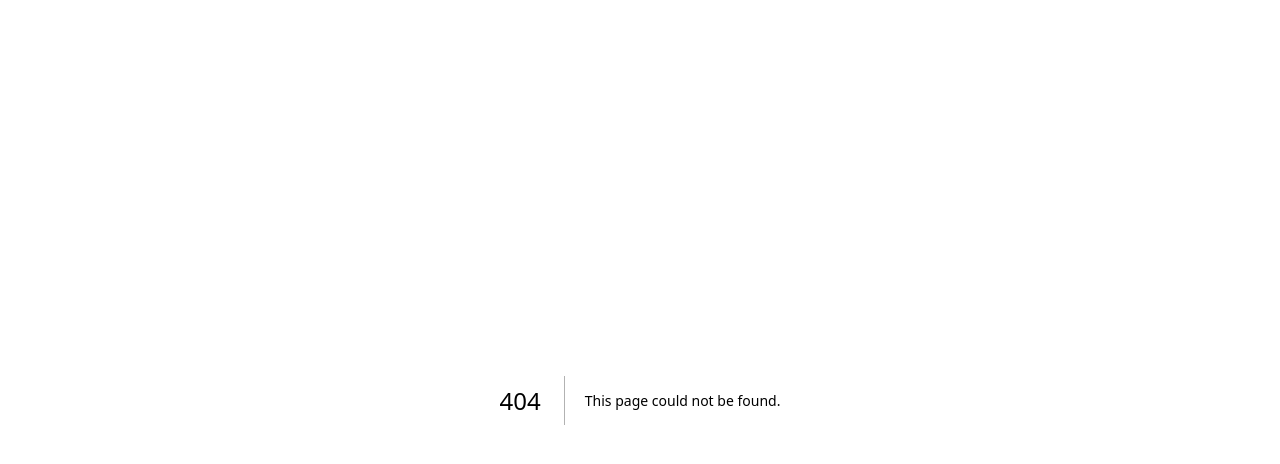
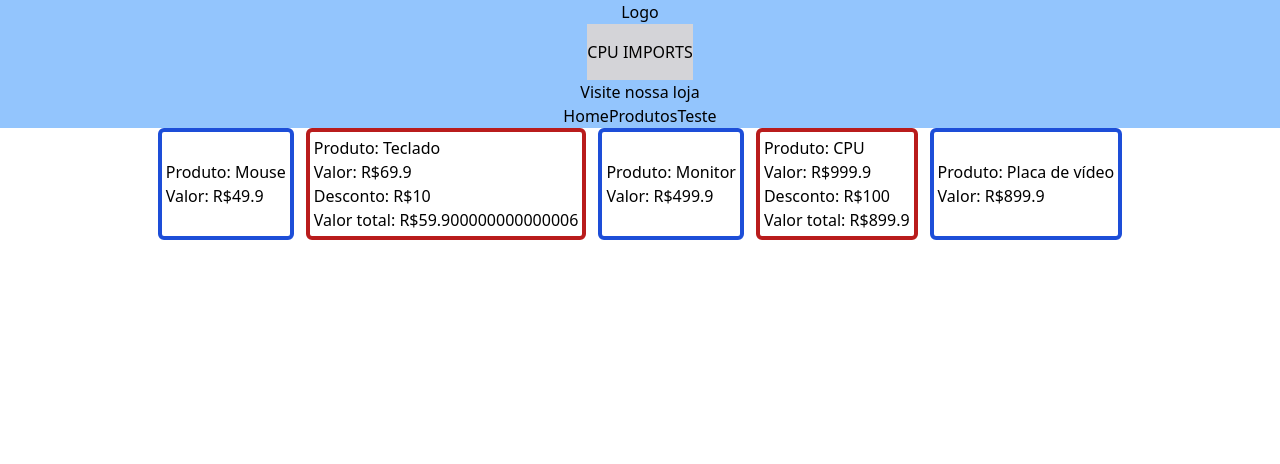
Before and after one commit to cleversonandrade/Estudos_React, a Next.js app: page /produtos/produtos in a window 1280 px wide. Before the commit this address had no page. Shown: the top 464 px of the page. Built offline with nearby package versions, Linux system fonts and the light colour scheme.

Commit message:
react_ts__aula13

```diff
--- a/src/components/Card.tsx
+++ b/src/components/Card.tsx
@@ -1,3 +1,5 @@
+import Topo from "./Topo";
+
 interface CardPros {
     produto: string,
     valor: number,
--- a/src/components/Topo.tsx
+++ b/src/components/Topo.tsx
@@ -1,20 +1,28 @@
-const nome = 'Cleverson';
-const curso = 'React com Typescript';
-const instituicao = 'CFB - Cursos.';
+import Link from "next/link";
+
+const nomeLoja = 'CPU IMPORTS';
 const logo = 'Logo';
+const subtitulo = 'Visite nossa loja';
 
 const Topo =() => {
-    return(
-        <div className="flex justify-between items-center h-32 bg-blue-300">
+  return(
+      <div className="flex flex-col justify-between items-center h-32 bg-blue-300">
         <div>{logo}</div>
-        <div className="flex flex-col justify-center items-center">
-          <div className="text-3xl">{nome}</div>
-          <div>{curso}</div>
-          <div style={{ color: '#f00', backgroundColor: '#bbb' }}>React</div>
-        </div>
-        <div>{instituicao}</div>
+        <div className='flex flex-col justify-center bg-zinc-300 h-28'>{nomeLoja}</div>
+        <div>{subtitulo}</div>
+        <nav>
+          <Link href={'/'}>
+              Home
+          </Link>
+          <Link href={'/produtos/produtos'}>
+              Produtos
+          </Link>
+          <Link href={'/teste/teste'}>
+              Teste
+          </Link>
+        </nav>
       </div>
-    )
+  )
 }
 
 export default Topo;
--- a/src/pages/index.tsx
+++ b/src/pages/index.tsx
@@ -1,46 +1,5 @@
-import Card from "@/components/Card";
 import Topo from "@/components/Topo";
 
-const produtos = [
-  {
-    produto: 'Mouse',
-    valor: 49.90,
-    desconto: 0,
-    disponivel: true
-  },
-  {
-  produto: 'Teclado',
-  valor: 69.90,
-  desconto: 10,
-  disponivel: true
- },
- {
-  produto: 'Monitor',
-  valor: 499.90,
-  desconto: 0,
-  disponivel: true
- },
- {
-  produto: 'CPU',
-  valor: 999.90,
-  desconto: 100,
-  disponivel: true
- },
- {
-  produto: 'Placa de vídeo',
-  valor: 899.90,
-  desconto: 0,
-  disponivel: true
- },
-];
-
-const calc_desc = (v:number, d:number) => {
-  return v-d
-}
-
-const calc_desc_2 = (v:number, d:number) => {
-  return v-(d/2)
-}
 
 export default function Home() {
   return (
@@ -48,18 +7,6 @@ export default function Home() {
       <Topo />
       <div style={testecss}>
         <div>Compre ou monte seu PC conosco:</div>
-      </div>
-      <div className="flex justify-center gap-3">
-        {
-          produtos.map((e:any) => {
-          if(e.disponivel) {
-            return(
-              // eslint-disable-next-line react/jsx-key
-              <Card produto={e.produto} valor={e.valor} desconto={e.desconto} funcao={calc_desc} />
-            )
-          }
-        })
-      }
       </div>
     </div>
   );
--- /dev/null
+++ b/src/pages/produtos/produtos.tsx
@@ -0,0 +1,65 @@
+import Card from "@/components/Card";
+import Topo from "@/components/Topo";
+
+
+const produtos = [
+    {
+      produto: 'Mouse',
+      valor: 49.90,
+      desconto: 0,
+      disponivel: true
+    },
+    {
+      produto: 'Teclado',
+      valor: 69.90,
+      desconto: 10,
+      disponivel: true
+    },
+    {
+      produto: 'Monitor',
+      valor: 499.90,
+      desconto: 0,
+      disponivel: true
+    },
+    {
+      produto: 'CPU',
+      valor: 999.90,
+      desconto: 100,
+      disponivel: true
+    },
+    {
+      produto: 'Placa de vídeo',
+      valor: 899.90,
+      desconto: 0,
+      disponivel: true
+    },
+];
+
+const calc_desc = (v:number, d:number) => {
+    return v-d
+}
+
+const calc_desc_2 = (v:number, d:number) => {
+    return v-(d/2)
+}
+
+const ProdutosPagina = () => {
+    return(
+        <div>
+            <Topo />
+            <div className="flex justify-center gap-3">
+                {
+                produtos.map((e:any) => {
+                    if(e.disponivel) {
+                        return(
+                            // eslint-disable-next-line react/jsx-key
+                            <Card produto={e.produto} valor={e.valor} desconto={e.desconto} funcao={calc_desc} />
+                        )}
+                    })
+                }
+            </div>
+        </div>
+    )
+}
+
+export default ProdutosPagina;
--- /dev/null
+++ b/src/pages/teste/teste.tsx
@@ -0,0 +1,14 @@
+import Topo from "@/components/Topo"
+
+const Teste = () => {
+    return(
+        <div>
+            <Topo />
+            <div>Teste</div>
+        </div>
+    )
+}
+
+
+
+export default Teste;
```
